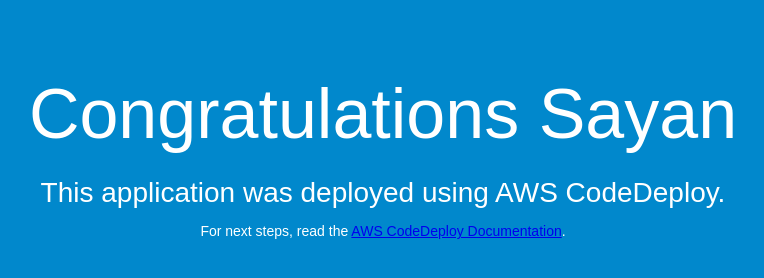
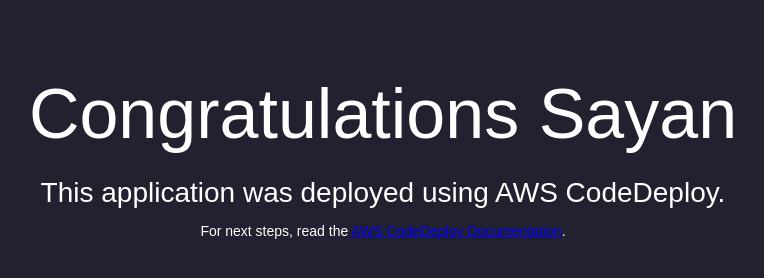
Before and after one commit to snbk97/aws-codedeploy-demo, a plain HTML site: page index.html in a window 1280 px wide. Shown: the whole page, without its empty margins (257-1021 px from the left). Drawn offline with Linux system fonts and the light colour scheme.

Commit message:
color change

```diff
--- a/index.html
+++ b/index.html
@@ -6,7 +6,7 @@
   <style>
     body {
       color: #ffffff;
-      background-color: #0188cc;
+      background-color: #21212f;
       font-family: Arial, sans-serif;
       font-size: 14px;
     }
```
